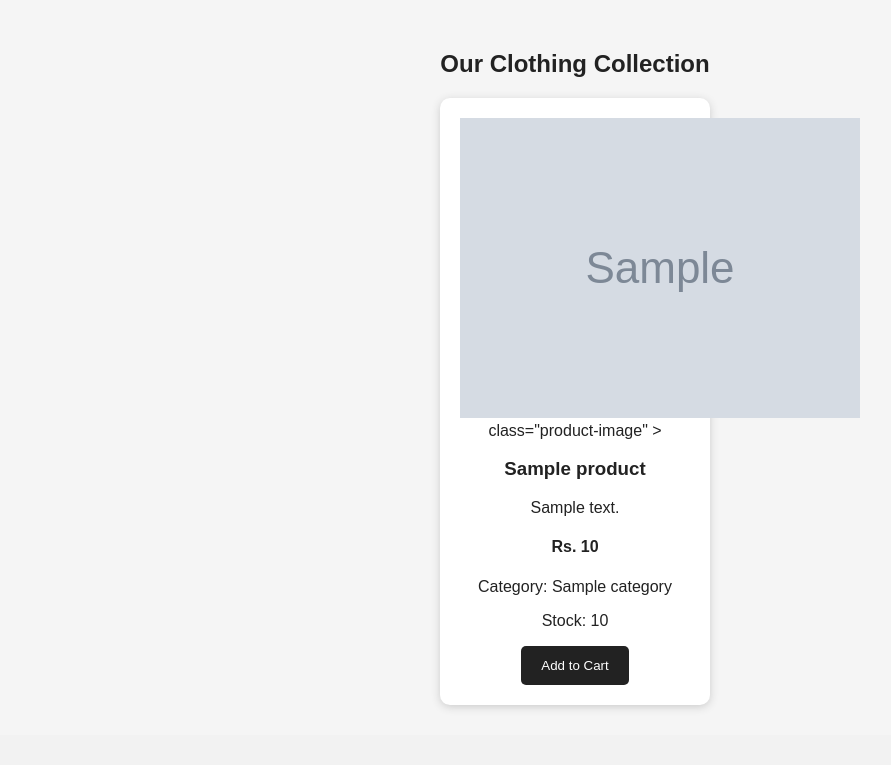
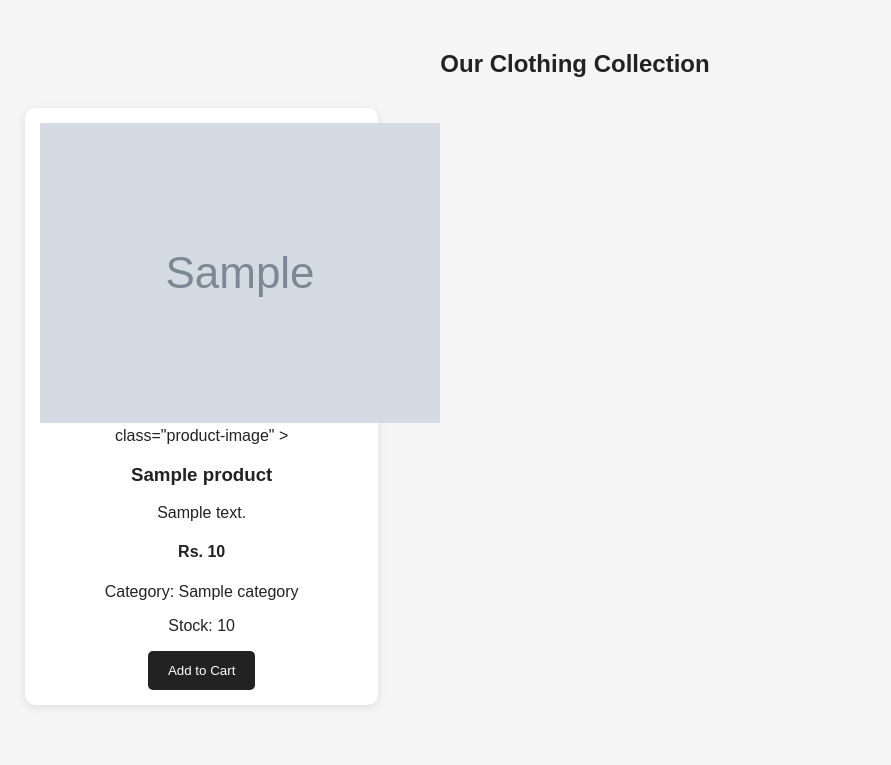
Before and after one commit to kavinadee2/StyleStore, a Flask app: template templates/index.html in a window 1280 px wide. Shown: the part 164-929 px from the top of the page, without its empty margins (65-956 px from the left). Before the commit the page ends 873 px from the top, so only its background shows below. Run offline with Flask 3, Linux system fonts and the light colour scheme; the template is opened without the code that fills it: most values are stand-ins (such as "Sample title", 1, 10 or a date in 2020); grey boxes marked "Sample" are stand-in pictures.

Commit message:
images are not fix to card now i fix it chage index.html

```diff
--- a/static/style.css
+++ b/static/style.css
@@ -18,20 +18,7 @@ main {
     text-align: center;
 }
 
-.products {
-    display: flex;
-    justify-content: center;
-    flex-wrap: wrap;
-    gap: 20px;
-}
 
-.product-card {
-    background-color: white;
-    padding: 20px;
-    width: 230px;
-    border-radius: 10px;
-    box-shadow: 0 2px 8px #ccc;
-}
 
 button {
     background-color: #222;
@@ -46,10 +33,47 @@ button:hover {
     background-color: #555;
 }
 
+
+/* Product cards container */
+.products {
+    display: grid;
+    grid-template-columns: repeat(3, minmax(0, 1fr));
+    gap: 20px;
+    max-width: 1100px;
+    margin: 30px auto;
+    padding: 0 20px;
+}
+
+/* Individual product card */
+.product-card {
+    background: white;
+    border-radius: 10px;
+    padding: 15px;
+    text-align: center;
+    box-shadow: 0 2px 8px rgba(0, 0, 0, 0.1);
+    min-width: 0;
+}
+
+/* Product images */
 .product-image {
     width: 100%;
     height: 250px;
-    object-fit: cover;
+    object-fit: contain;
+    display: block;
     border-radius: 8px;
+    background-color: #f5f5f5;
     margin-bottom: 15px;
 }
+
+/* Responsive layout */
+@media (max-width: 768px) {
+    .products {
+        grid-template-columns: repeat(2, minmax(0, 1fr));
+    }
+}
+
+@media (max-width: 480px) {
+    .products {
+        grid-template-columns: 1fr;
+    }
+}
```
